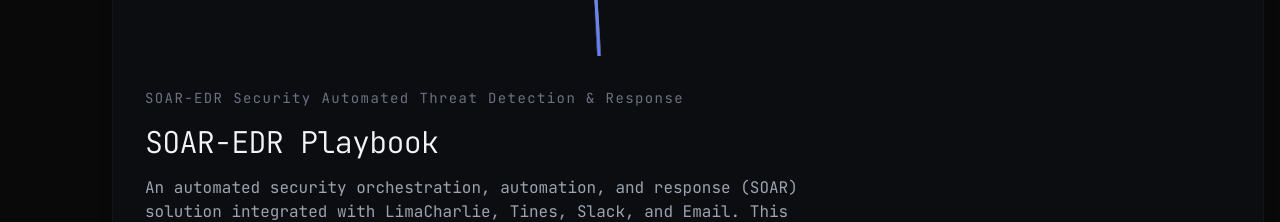
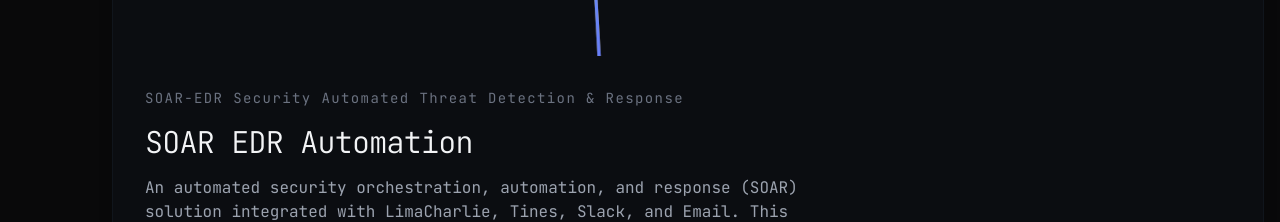
Before and after one commit to rihadroshan/portfolio, a Next.js app: page / in a window 1280 px wide. Shown: the part 1620-1842 px from the top of the page. Built offline with nearby package versions, Linux system fonts and the light colour scheme.

Commit message:
Update page.tsx

```diff
--- a/app/page.tsx
+++ b/app/page.tsx
@@ -82,7 +82,7 @@
   const projects: Array<ProjectCardProps> = [
     {
       id: "01",
-      title: "SOAR-EDR Playbook",
+      title: "SOAR EDR Automation",
       subtitle: "SOAR-EDR Security Automated Threat Detection & Response",
       description:
         `An automated security orchestration, automation, and response (SOAR) solution integrated with LimaCharlie, Tines, Slack, and Email.
@@ -93,7 +93,7 @@
       ],
       imageSrc: "/diagram.png",
       links: {
-        github: "https://github.com/rihadroshan/SOAR-EDR-Playbook",
+        github: "https://github.com/rihadroshan/SOAR-EDR-Automation",
       },
       metrics: {
         "Threat Detection Accuracy": "98.7%",
```
